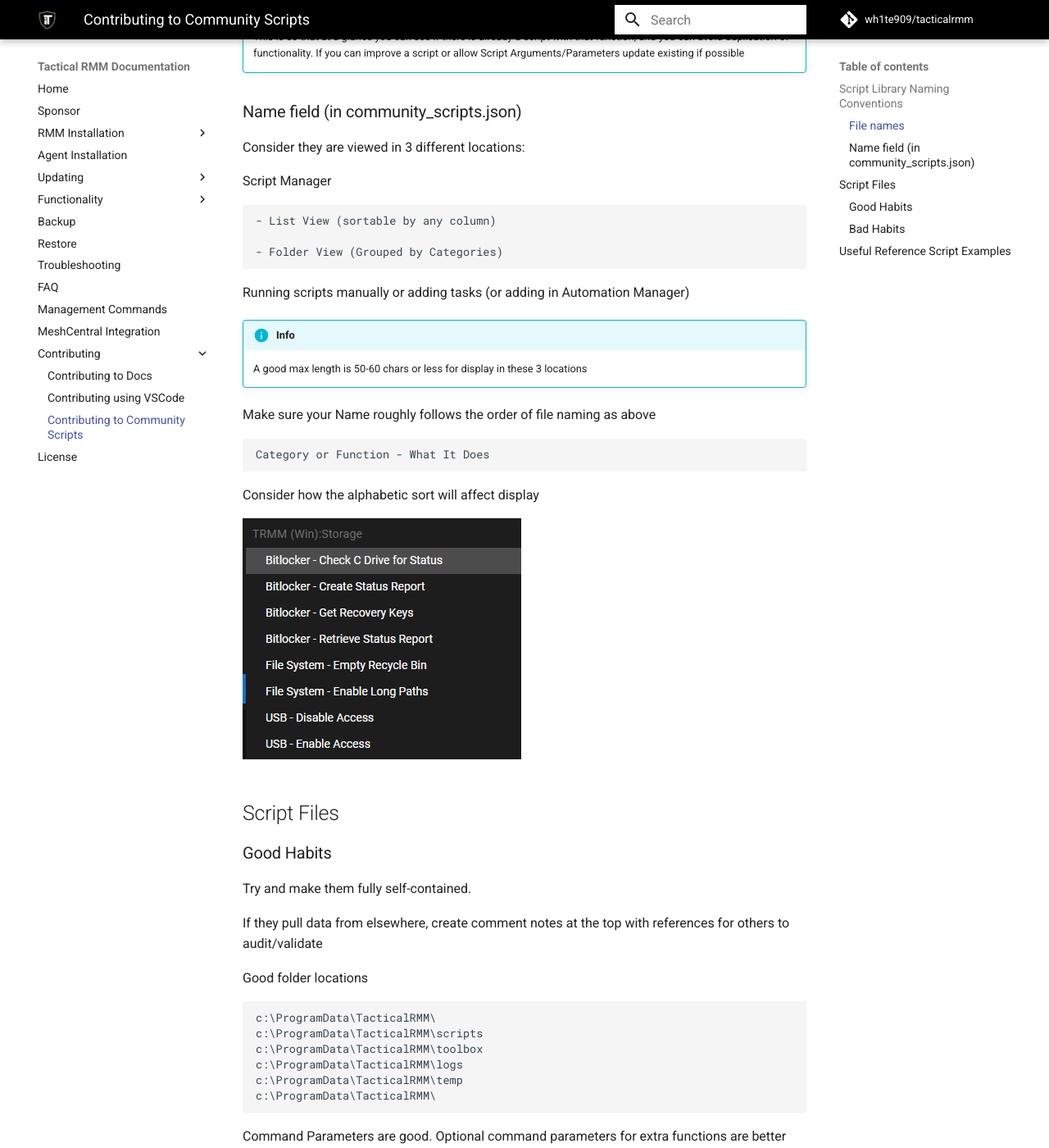
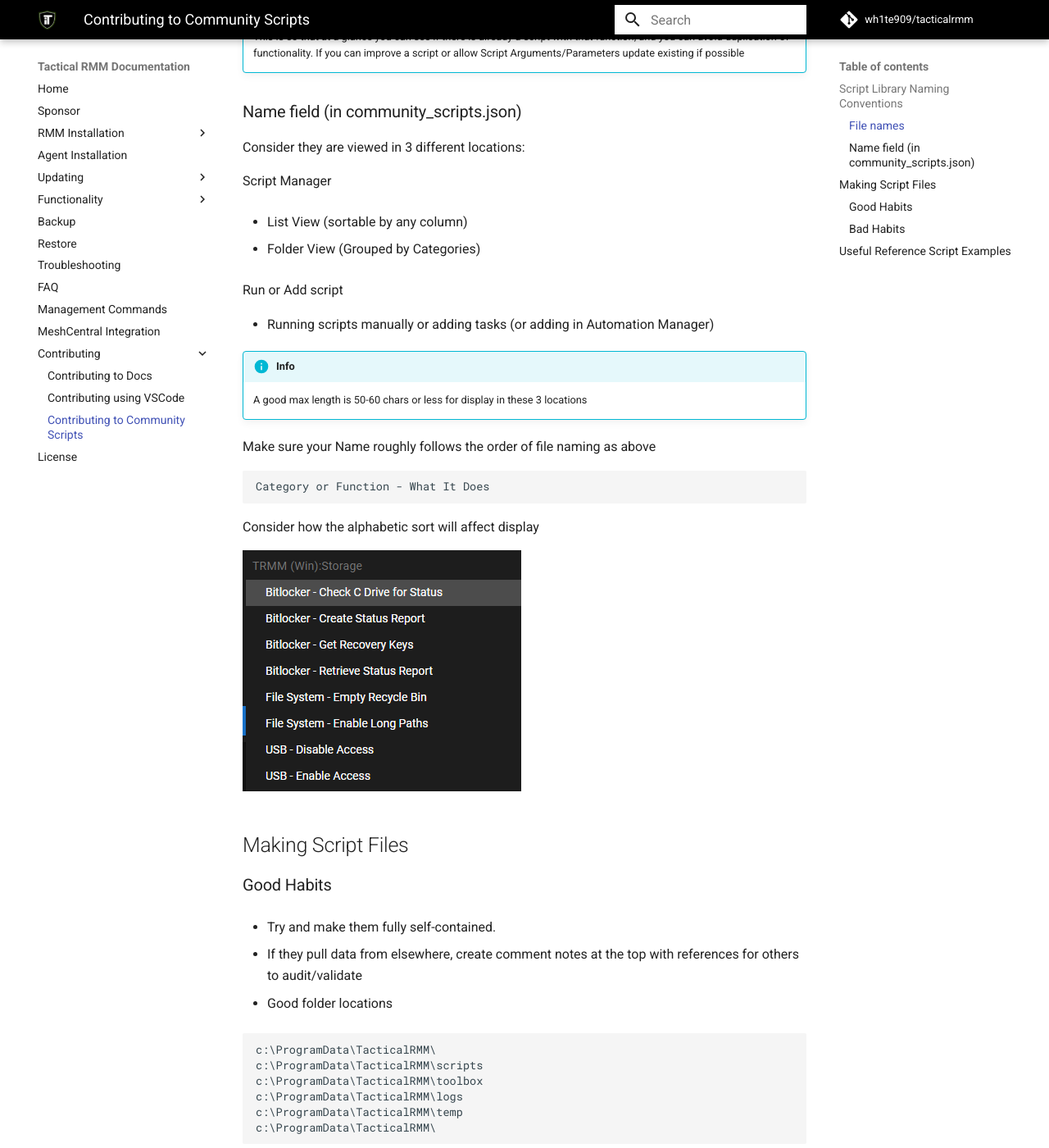
Before and after one commit to amidaware/trmm-docs, an MkDocs documentation site: the page built from docs/docs/contributing_community_scripts.md, in a window 1280 px wide and 1400 px high, scrolled down 830 px. Shown: the whole window at 82% size. Built offline with MkDocs 1.6.1 and Material for MkDocs 9.7.7, drawn with Linux system fonts in a browser that asks for light colours; comment, search, counter and statistics services are not loaded; some of the changed text lies outside the part shown.

Commit message:
docs tweaks

````diff
--- a/docs/docs/contributing_community_scripts.md
+++ b/docs/docs/contributing_community_scripts.md
@@ -40,11 +40,13 @@
 
 Script Manager
 
-    - List View (sortable by any column)
+- List View (sortable by any column)
 
-    - Folder View (Grouped by Categories)
+- Folder View (Grouped by Categories)
 
- Running scripts manually or adding tasks (or adding in Automation Manager)
+Run or Add script
+
+- Running scripts manually or adding tasks (or adding in Automation Manager)
 
 !!!info
     A good max length is 50-60 chars or less for display in these 3 locations
@@ -59,15 +61,15 @@
 
 ![json_name_examples](images/community_scripts_name_field_example1.png)
 
-## Script Files
+## Making Script Files
 
 ### Good Habits
 
-Try and make them fully self-contained.
+- Try and make them fully self-contained.
 
-If they pull data from elsewhere, create comment notes at the top with references for others to audit/validate
+- If they pull data from elsewhere, create comment notes at the top with references for others to audit/validate
 
-Good folder locations
+- Good folder locations
 ```
 c:\ProgramData\TacticalRMM\
 c:\ProgramData\TacticalRMM\scripts
````
Also changed, not shown: other parts of docs/docs/contributing_community_scripts.md (+4 -4 lines), docs/docs/install_server.md (+2 -1 lines).
